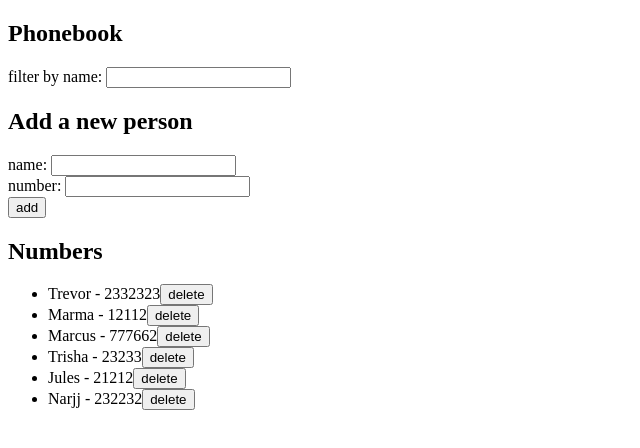
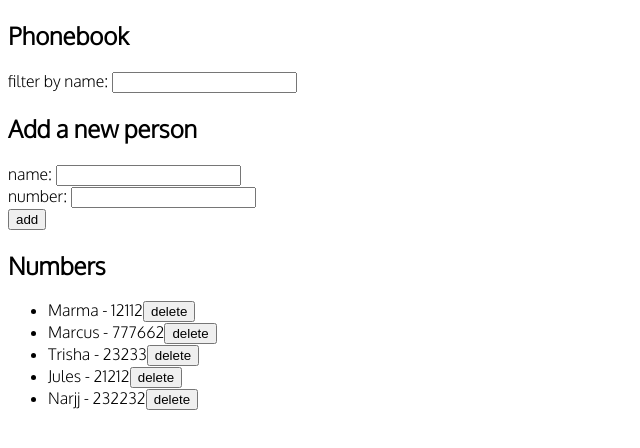
Before and after one commit to druoc/phonebook, a React (Vite) app: page / in a window 1280 px wide. Shown: the top 448 px of the page, without its empty margins (0-640 px from the left). Built offline with nearby package versions, Linux system fonts and the light colour scheme; data requests are answered from the project's data file.

Commit message:
Changes font

```diff
--- a/db.json
+++ b/db.json
@@ -1,10 +1,5 @@
 {
   "persons": [
-    {
-      "name": "Trevor",
-      "number": "2332323",
-      "id": 11
-    },
     {
       "name": "Marma",
       "number": "12112",
--- a/src/App.jsx
+++ b/src/App.jsx
@@ -9,6 +9,7 @@ import PersonDeletedAlert from "./components/PersonDeletedAlert";
 import methods from "../utilities/methods";
 
 const App = () => {
+  //state variables
   const [persons, setPersons] = useState([]);
   const [newName, setNewName] = useState("");
   const [newNumber, setNewNumber] = useState("");
@@ -17,8 +18,6 @@ const App = () => {
   const [addedAlert, setAddedAlert] = useState("");
   const [deletedAlert, setDeletedAlert] = useState("");
   const [personAlreadyDeleted, setPersonAlreadyDeleted] = useState("");
-
-  console.log(personAlreadyDeleted);
 
   useEffect(() => {
     methods.getAll().then((res) => {
@@ -34,6 +33,7 @@ const App = () => {
           person.name.toLowerCase().includes(search.toLowerCase())
       );
 
+  //event handlers
   const handleInputChange = (event) => {
     setNewName(event.target.value);
   };
--- a/src/index.css
+++ b/src/index.css
@@ -1,3 +1,9 @@
+@import url("https://fonts.googleapis.com/css2?family=Maven+Pro&family=Oxygen:wght@300&display=swap");
+
+body {
+  font-family: "Oxygen", sans-serif;
+}
+
 .person-added-alert {
   display: flex;
   width: 100%;
```
